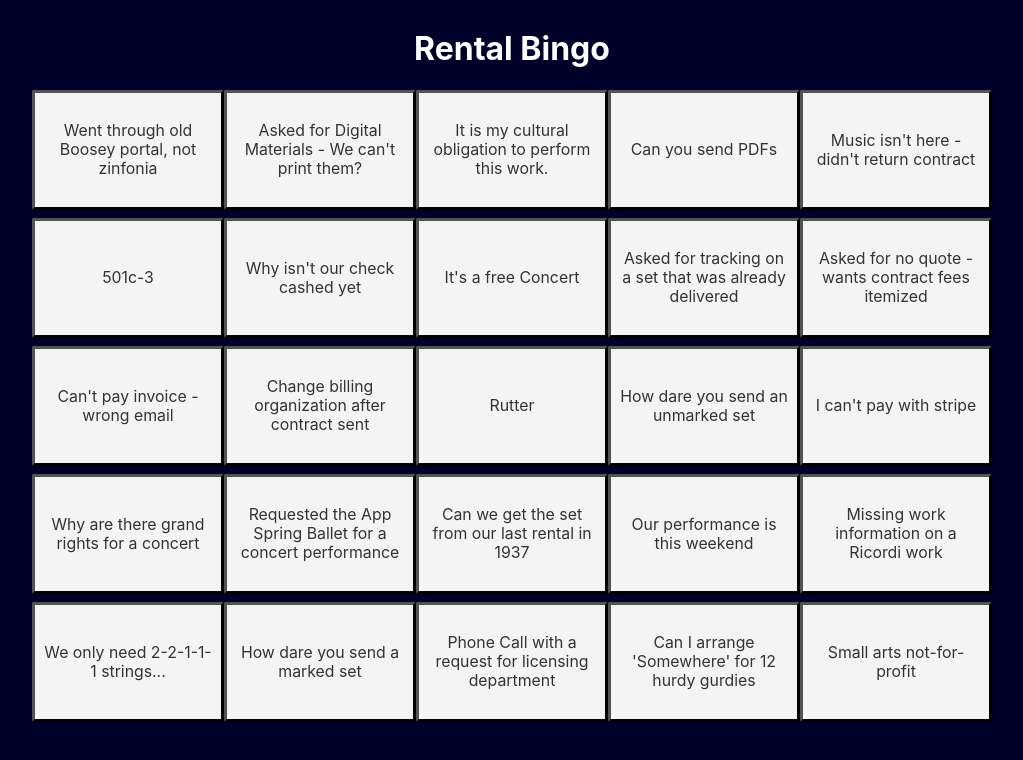
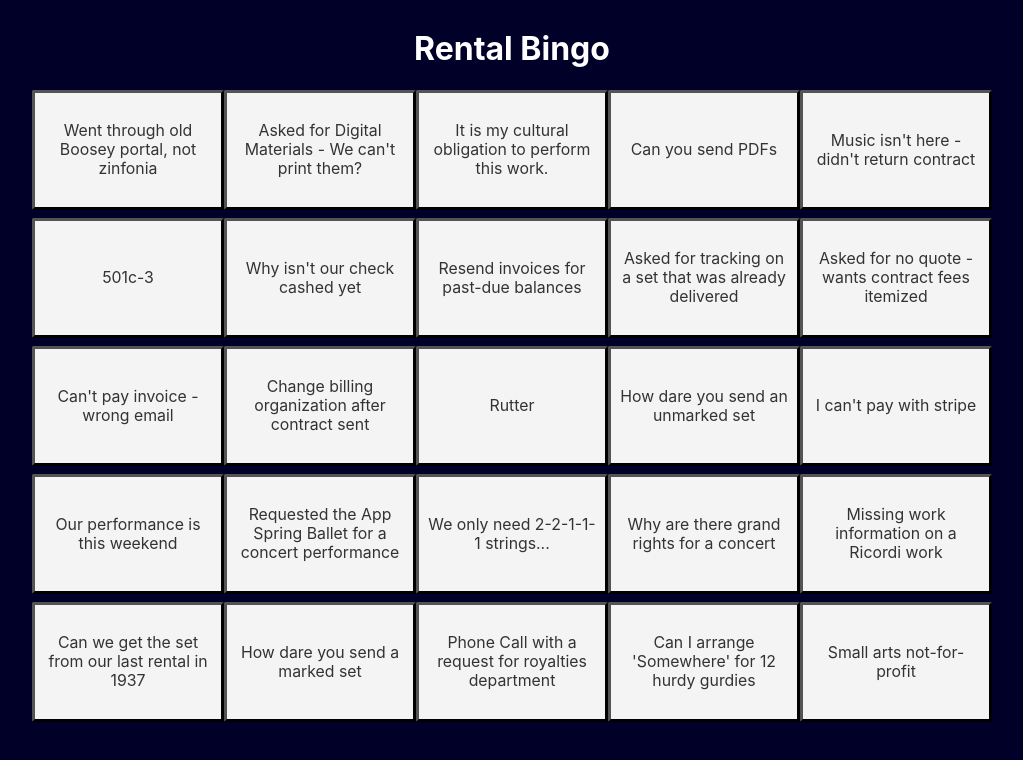
Before and after one commit to jericho2992/Rental_Bingo, a Svelte app: page / in a window 1280 px wide. Shown: the top 760 px of the page, without its empty margins (136-1159 px from the left). Built offline with nearby package versions, Linux system fonts and the light colour scheme.

Commit message:
Update App.svelte

```diff
--- a/src/App.svelte
+++ b/src/App.svelte
@@ -7,10 +7,11 @@
 		"501c-3",
 		"Asked for no quote - wants contract fees itemized",
 		"Can't pay invoice - wrong email",
+		"Resend invoices for past-due balances",
 		"It's a free Concert",
 		"Requested the App Spring Ballet for a concert performance",
 		"Asked for Digital Materials - We can't print them?",
-		"Phone Call with a request for licensing department",
+		"Phone Call with a request for royalties department",
 		"Missing work information on a Ricordi work",
 		"Why isn't our check cashed yet",
 		"We only need 2-2-1-1-1 strings...",
```
